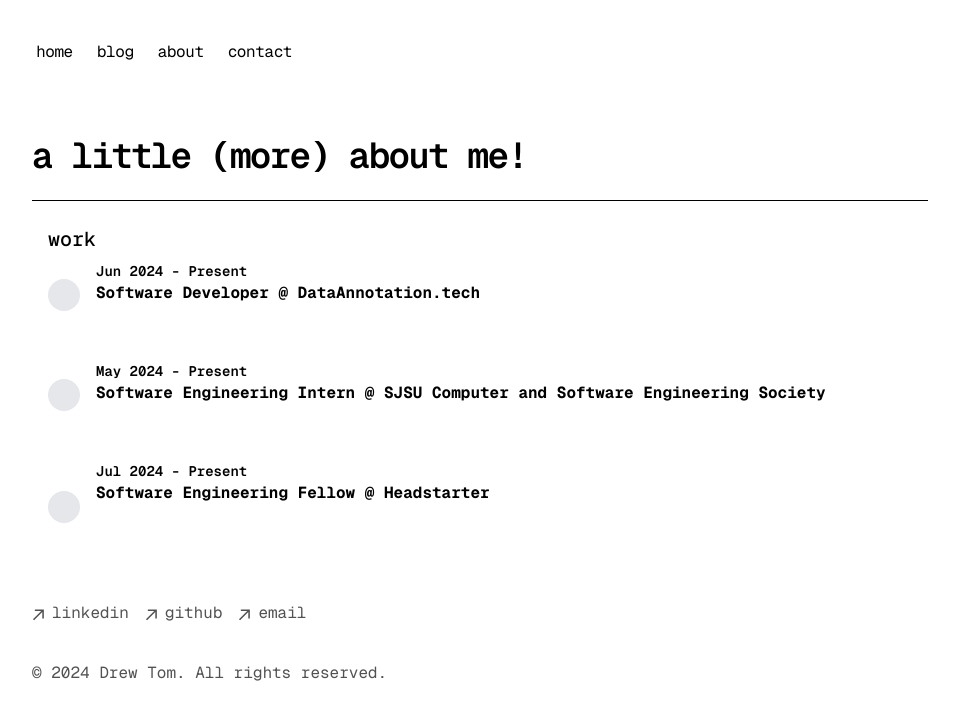
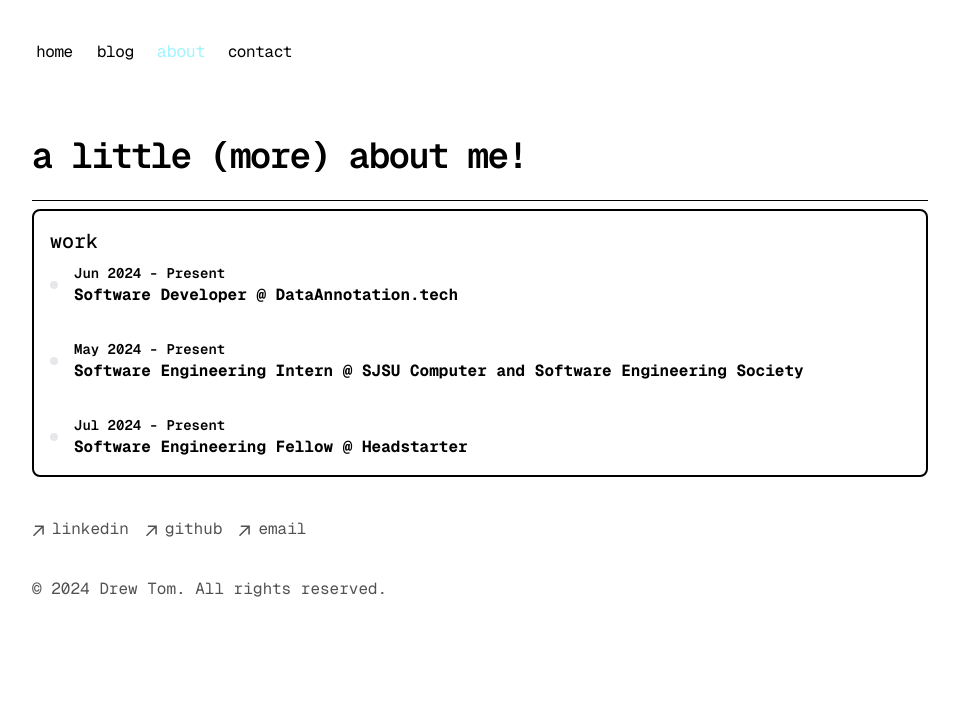
Before and after one commit to drew-tom1/me.dev, a Next.js app: page /about in a window 1280 px wide. Shown: the top 720 px of the page, without its empty margins (160-1119 px from the left). Built offline with nearby package versions, Linux system fonts and the light colour scheme.

Commit message:
refactored navbar for highlighted page of user

```diff
--- a/app/about/page.tsx
+++ b/app/about/page.tsx
@@ -13,8 +13,8 @@ export default function Page() {
         a little (more) about me!
       </h1>
       <hr />
-      <div className="rounded-lg border-color-white p-4 transition-all duration-300">
-        <h3 className="my-2 text-xl font-medium">work</h3>
+      <div className="my-2 rounded-lg border-2 p-4 transition-all duration-300">
+        <h3 className="mb-2 text-xl font-medium">work</h3>
         <Timeline />
       </div>
     </section>
--- a/app/components/nav.tsx
+++ b/app/components/nav.tsx
@@ -31,7 +31,7 @@ export function Navbar() {
           <div className="flex flex-row space-x-0 pr-10">
             {Object.entries(navItems).map(([path, { name }]) => {
               const isActive = pathname === path;
-              const linkClass = `transition-all hover:text-neutral-800 dark:hover:text-cyan-200 hover:scale-105 flex align-middle relative py-1 px-2 m-1 ${isActive ? 'active' : ''}`;
+              const linkClass = `transition-all hover:text-neutral-800 dark:hover:text-cyan-200 hover:scale-105 flex align-middle relative py-1 px-2 m-1 ${isActive ? 'scale-105 text-cyan-200' : ''}`;
 
               return (
                 <Link
--- a/app/components/timeline.tsx
+++ b/app/components/timeline.tsx
@@ -10,7 +10,7 @@ interface TimelineItemProps {
 const TimelineItem: React.FC<TimelineItemProps> = ({ date, title, description }) => {
   return (
     <div className="flex flex-col md:flex-row md:items-center">
-      <div className="bg-gray-200 rounded-full h-8 w-8 flex-shrink-0"></div>
+      <div className="bg-gray-200 rounded-full h-2 w-2 flex-shrink-0"></div>
       <div className="flex flex-col md:ml-4 mt-4 md:mt-0">
         <span className="text-sm font-semibold">{date}</span>
         <h3 className="text-l font-bold">{title}</h3>
@@ -25,17 +25,17 @@ const Timeline: React.FC = () => {
     {
       date: 'Jun 2024 - Present',
       title: 'Software Developer @ DataAnnotation.tech',
-      description: 'Developing and maintaining web applications using React and Node.js.',
+      description: '',
     },
     {
       date: 'May 2024 - Present',
       title: 'Software Engineering Intern @ SJSU Computer and Software Engineering Society',
-      description: 'Assisted in the development of internal tools and participated in code reviews.',
+      description: '',
     },
     {
       date: 'Jul 2024 - Present',
       title: 'Software Engineering Fellow @ Headstarter',
-      description: 'Studied cybersecurity and software engineering. Participated in various clubs and hackathons.',
+      description: '',
     },
   ];
 
--- a/app/global.css
+++ b/app/global.css
@@ -148,29 +148,3 @@ table {
 .title {
   text-wrap: balance;
 }
-
-.border-container {
-  border: 2px solid white;
-  padding: 20px;
-  position: relative;
-}
-
-.border-container::before,
-.border-container::after {
-  content: '';
-  position: absolute;
-  border: 2px solid white;
-  width: 100%;
-  height: 100%;
-  top: 0;
-  left: 0;
-  pointer-events: none;
-}
-
-.border-container::before {
-  transform: translate(-10px, -10px);
-}
-
-.border-container::after {
-  transform: translate(10px, 10px);
-}
```
